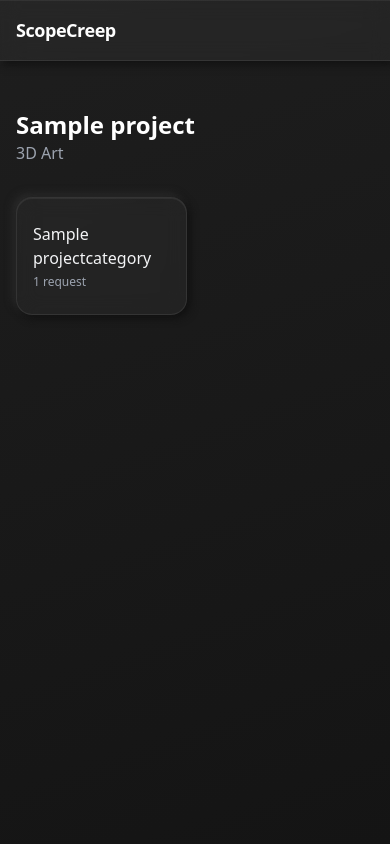
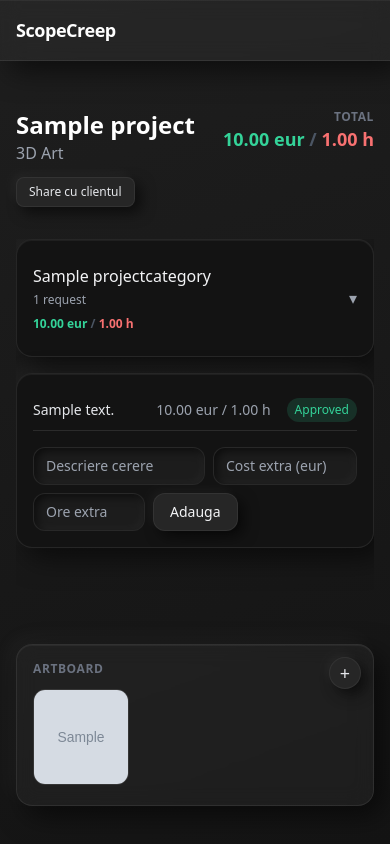
Before and after one commit to Aszariel1/ScopeCreep, a Django app: page /artist/00000000-0000-0000-0000-000000000001/ in a window 390 px wide. Run offline with Django 5.2, Linux system fonts and the light colour scheme; tables that the repository leaves empty hold one stand-in row (values such as "Sample post"); grey boxes marked "Sample" are stand-in pictures; some libraries are stand-ins or nearby versions.

Commit message:
Add draft image uploads, infinite category carousel, and softer neumorphic shadows
Replaces per-request image attachments with a standalone DraftImage
model feeding a project-wide artboard gallery, reworks the category
stack into an infinite coverflow-style carousel with collapsible
detail panels, and fixes clipped/harsh shadows on glass cards.

```diff
--- a/config/settings.py
+++ b/config/settings.py
@@ -118,4 +118,7 @@ USE_TZ = True
 STATIC_URL = 'static/'
 STATICFILES_DIRS = [BASE_DIR / 'static']
 
+MEDIA_URL = 'media/'
+MEDIA_ROOT = BASE_DIR / 'media'
+
 DEFAULT_AUTO_FIELD = 'django.db.models.BigAutoField'
--- a/config/urls.py
+++ b/config/urls.py
@@ -14,6 +14,8 @@ Including another URLconf
     1. Import the include() function: from django.urls import include, path
     2. Add a URL to urlpatterns:  path('blog/', include('blog.urls'))
 """
+from django.conf import settings
+from django.conf.urls.static import static
 from django.contrib import admin
 from django.urls import include, path
 
@@ -21,3 +23,6 @@ urlpatterns = [
     path('admin/', admin.site.urls),
     path('', include('projects.urls')),
 ]
+
+if settings.DEBUG:
+    urlpatterns += static(settings.MEDIA_URL, document_root=settings.MEDIA_ROOT)
--- a/projects/urls.py
+++ b/projects/urls.py
@@ -8,5 +8,7 @@ urlpatterns = [
     path('', views.project_create, name='project_create'),
     path('artist/<uuid:token_artist>/', views.artist_workspace, name='artist_workspace'),
     path('artist/<uuid:token_artist>/category/<int:category_id>/change-request/', views.add_change_request, name='add_change_request'),
+    path('artist/<uuid:token_artist>/change-request/<int:change_request_id>/status/', views.update_change_request_status, name='update_change_request_status'),
+    path('artist/<uuid:token_artist>/draft-image/', views.upload_draft_image, name='upload_draft_image'),
     path('client/<uuid:token_client>/', views.client_view, name='client_view'),
 ]
--- a/projects/views.py
+++ b/projects/views.py
@@ -1,7 +1,17 @@
+from django.db.models import Sum
 from django.shortcuts import get_object_or_404, redirect, render
 from django.urls import reverse
 
-from .models import ChangeRequest, Project, ProjectCategory
+from .models import ChangeRequest, DraftImage, Project, ProjectCategory
+
+
+def recalculate_project_totals(project):
+    totals = project.change_requests.filter(status=ChangeRequest.Status.APPROVED).aggregate(
+        price=Sum('extra_cost'), hours=Sum('extra_hours'),
+    )
+    project.price = totals['price'] or 0
+    project.hours = totals['hours'] or 0
+    project.save(update_fields=['price', 'hours'])
 
 
 def project_create(request):
@@ -21,10 +31,13 @@ def project_create(request):
 
 def artist_workspace(request, token_artist):
     project = get_object_or_404(
-        Project.objects.prefetch_related('categories__change_requests'),
+        Project.objects.prefetch_related('categories__change_requests', 'draft_images'),
         token_artist=token_artist,
     )
-    return render(request, 'projects/workspace.html', {'project': project})
+    return render(request, 'projects/workspace.html', {
+        'project': project,
+        'status_choices': ChangeRequest.Status.choices,
+    })
 
 
 def add_change_request(request, token_artist, category_id):
@@ -42,6 +55,31 @@ def add_change_request(request, token_artist, category_id):
     return redirect(f'{url}?open={category.id}')
 
 
+def upload_draft_image(request, token_artist):
+    project = get_object_or_404(Project, token_artist=token_artist)
+
+    image = request.FILES.get('image')
+    if image:
+        DraftImage.objects.create(project=project, image=image)
+
+    return redirect(reverse('projects:artist_workspace', kwargs={'token_artist': token_artist}))
+
+
+def update_change_request_status(request, token_artist, change_request_id):
+    change_request = get_object_or_404(
+        ChangeRequest, id=change_request_id, project__token_artist=token_artist,
+    )
+
+    new_status = request.POST.get('status')
+    if new_status in ChangeRequest.Status.values:
+        change_request.status = new_status
+        change_request.save(update_fields=['status'])
+        recalculate_project_totals(change_request.project)
+
+    url = reverse('projects:artist_workspace', kwargs={'token_artist': token_artist})
+    return redirect(f'{url}?open={change_request.project_cat_id}')
+
+
 def client_view(request, token_client):
     project = get_object_or_404(Project, token_client=token_client)
     return render(request, 'projects/client_view.html', {'project': project})
--- a/requirements.txt
+++ b/requirements.txt
@@ -1,4 +1,5 @@
 asgiref==3.11.1
 Django==6.0.7
+pillow==12.3.0
 sqlparse==0.5.5
 tzdata==2026.2
--- a/static/css/base.css
+++ b/static/css/base.css
@@ -1,8 +1,8 @@
 :root {
     --bg: #1c1c1c;
     --bg-light: #262626;
-    --shadow-dark: #101010;
-    --shadow-light: #2e2e2e;
+    --shadow-dark: rgba(0, 0, 0, 0.55);
+    --shadow-light: rgba(255, 255, 255, 0.04);
 }
 
 body {
@@ -14,32 +14,32 @@ body {
     backdrop-filter: blur(10px);
     -webkit-backdrop-filter: blur(10px);
     border: 1px solid rgba(255, 255, 255, 0.08);
-    box-shadow: 3px 3px 8px var(--shadow-dark), -3px -3px 8px var(--shadow-light), inset 0 1px 0 rgba(255, 255, 255, 0.06);
+    box-shadow: 10px 10px 28px var(--shadow-dark), -8px -8px 22px var(--shadow-light), inset 0 1px 0 rgba(255, 255, 255, 0.05);
 }
 
 .neu-btn {
     background: var(--bg-light);
-    box-shadow: 3px 3px 6px var(--shadow-dark), -3px -3px 6px var(--shadow-light);
+    box-shadow: 6px 6px 14px var(--shadow-dark), -5px -5px 12px var(--shadow-light);
     border: 1px solid rgba(255, 255, 255, 0.06);
     transition: box-shadow 0.15s ease, transform 0.15s ease;
 }
 
 .neu-btn:hover {
-    box-shadow: 2px 2px 4px var(--shadow-dark), -2px -2px 4px var(--shadow-light);
+    box-shadow: 4px 4px 10px var(--shadow-dark), -3px -3px 8px var(--shadow-light);
 }
 
 .neu-btn:active, .neu-btn.is-active {
-    box-shadow: inset 3px 3px 6px var(--shadow-dark), inset -3px -3px 6px var(--shadow-light);
+    box-shadow: inset 4px 4px 10px var(--shadow-dark), inset -4px -4px 10px var(--shadow-light);
     transform: translateY(1px);
 }
 
 .neu-input {
     background: var(--bg);
-    box-shadow: inset 2px 2px 5px var(--shadow-dark), inset -2px -2px 5px var(--shadow-light);
+    box-shadow: inset 3px 3px 8px var(--shadow-dark), inset -3px -3px 8px var(--shadow-light);
     border: 1px solid rgba(255, 255, 255, 0.05);
 }
 
 .neu-input:focus {
     outline: none;
-    box-shadow: inset 2px 2px 5px var(--shadow-dark), inset -2px -2px 5px var(--shadow-light), 0 0 0 2px rgba(255, 255, 255, 0.2);
+    box-shadow: inset 3px 3px 8px var(--shadow-dark), inset -3px -3px 8px var(--shadow-light), 0 0 0 2px rgba(255, 255, 255, 0.2);
 }
--- a/static/css/workspace.css
+++ b/static/css/workspace.css
@@ -1,4 +1,32 @@
-.category-card.is-selected { box-shadow: 0 0 0 2px rgba(255, 255, 255, 0.35), 3px 3px 8px var(--shadow-dark), -3px -3px 8px var(--shadow-light); }
+.stack-viewport {
+    perspective: 1400px;
+    touch-action: pan-y;
+    padding: 28px 20px;
+}
+
+.stack-card {
+    position: absolute;
+    top: 0;
+    left: 0;
+    right: 0;
+    will-change: transform, opacity;
+}
+
+.category-log { max-height: 18rem; overflow-y: auto; }
+.category-log.is-collapsed { display: none; }
+
+.category-chevron.is-collapsed { transform: rotate(-90deg); }
+
+.stack-card.is-active .category-card,
+.stack-card.is-active .category-log {
+    background: rgba(20, 20, 20, 0.94);
+    backdrop-filter: none;
+    -webkit-backdrop-filter: none;
+}
+
+.artboard-scroll, .category-log { scrollbar-width: none; -ms-overflow-style: none; }
+.artboard-scroll::-webkit-scrollbar, .category-log::-webkit-scrollbar { display: none; }
+
 .status-pending { background-color: rgba(251, 191, 36, 0.15); color: #fbbf24; }
 .status-approved { background-color: rgba(52, 211, 153, 0.15); color: #34d399; }
 .status-reject { background-color: rgba(248, 113, 113, 0.15); color: #f87171; }
--- a/static/js/workspace.js
+++ b/static/js/workspace.js
@@ -14,27 +14,195 @@
         history.replaceState(null, '', window.location.pathname);
     }
 
-    function openCategory(categoryId) {
-        document.querySelectorAll('.category-log').forEach(function (log) {
-            log.classList.add('hidden');
-        });
-        document.querySelectorAll('.category-card').forEach(function (c) {
-            c.classList.remove('is-selected');
-        });
-        var log = document.getElementById('log-' + categoryId);
-        var card = document.querySelector('.category-card[data-target="log-' + categoryId + '"]');
-        if (log) log.classList.remove('hidden');
-        if (card) card.classList.add('is-selected');
+    var stackWrap = document.getElementById('category-stack');
+    var stackCards = stackWrap ? Array.prototype.slice.call(stackWrap.querySelectorAll('.stack-card')) : [];
+    var count = stackCards.length;
+    var current = 0;
+    var dragProgress = 0;
+
+    if (openCategoryId) {
+        var idx = stackCards.findIndex(function (c) { return c.dataset.categoryId === openCategoryId; });
+        if (idx !== -1) current = idx;
+        history.replaceState(null, '', window.location.pathname);
     }
 
-    document.querySelectorAll('.category-card').forEach(function (card) {
-        card.addEventListener('click', function () {
-            openCategory(card.dataset.target.replace('log-', ''));
+    function shortestOffset(index) {
+        var diff = index - current;
+        if (count > 0) {
+            if (diff > count / 2) diff -= count;
+            if (diff < -count / 2) diff += count;
+        }
+        return diff - dragProgress;
+    }
+
+    function render(animated) {
+        stackCards.forEach(function (card, i) {
+            var offset = shortestOffset(i);
+            var clamped = Math.max(-2.5, Math.min(2.5, offset));
+            var width = stackWrap.offsetWidth;
+            var translateX = clamped * width * 0.52;
+            var scale = 1 - Math.min(Math.abs(clamped), 2) * 0.12;
+            var rotate = clamped * -14;
+            var opacity = Math.max(0, 1 - Math.abs(clamped) * 0.55);
+            var z = Math.round(100 - Math.abs(clamped) * 10);
+            var isActive = Math.abs(offset) < 0.5;
+
+            card.style.transition = animated ? 'transform 0.35s ease, opacity 0.35s ease' : 'none';
+            card.style.transform = 'translateX(' + translateX + 'px) scale(' + scale + ') rotateY(' + rotate + 'deg)';
+            card.style.opacity = isActive ? '1' : String(opacity);
+            card.style.zIndex = String(z);
+            card.style.pointerEvents = isActive ? 'auto' : 'none';
+            card.classList.toggle('is-active', isActive);
+        });
+    }
+
+    function toggleCollapse(cardButton) {
+        var log = cardButton.parentElement.querySelector('.category-log');
+        var chevron = cardButton.querySelector('.category-chevron');
+        if (!log) return;
+        log.classList.toggle('is-collapsed');
+        if (chevron) chevron.classList.toggle('is-collapsed');
+        measureHeight();
+    }
+
+    function measureHeight() {
+        if (!stackWrap) return;
+        var style = getComputedStyle(stackWrap);
+        var paddingY = parseFloat(style.paddingTop) + parseFloat(style.paddingBottom);
+        stackWrap.style.height = (stackCards[current].offsetHeight + paddingY) + 'px';
+    }
+
+    function wrap(index) {
+        return ((index % count) + count) % count;
+    }
+
+    if (stackWrap && count) {
+        render(false);
+        measureHeight();
+        window.addEventListener('resize', measureHeight);
+
+        var dragging = false;
+        var startX = 0;
+        var startY = 0;
+        var axisLocked = null;
+        var dragStartProgress = 0;
+
+        stackWrap.addEventListener('pointerdown', function (event) {
+            if (event.target.closest('input, select, textarea, a, button:not(.category-card)')) return;
+            dragging = true;
+            axisLocked = null;
+            startX = event.clientX;
+            startY = event.clientY;
+            dragStartProgress = dragProgress;
+        });
+
+        stackWrap.addEventListener('pointermove', function (event) {
+            if (!dragging) return;
+            var dx = event.clientX - startX;
+            var dy = event.clientY - startY;
+            if (axisLocked === null && (Math.abs(dx) > 6 || Math.abs(dy) > 6)) {
+                axisLocked = Math.abs(dx) > Math.abs(dy) ? 'x' : 'y';
+            }
+            if (axisLocked !== 'x') return;
+            dragProgress = dragStartProgress - dx / (stackWrap.offsetWidth * 0.52);
+            render(false);
+        });
+
+        function endDrag(event) {
+            if (!dragging) return;
+            dragging = false;
+
+            if (axisLocked === 'x') {
+                var steps = Math.round(dragProgress);
+                if (steps !== 0) current = wrap(current + steps);
+                dragProgress = 0;
+                render(true);
+                measureHeight();
+            } else if (axisLocked === null) {
+                dragProgress = 0;
+                var cardButton = event && event.target.closest('.category-card');
+                if (cardButton) toggleCollapse(cardButton);
+            } else {
+                dragProgress = 0;
+                render(true);
+            }
+        }
+
+        stackWrap.addEventListener('pointerup', endDrag);
+        stackWrap.addEventListener('pointerleave', function (event) {
+            if (dragging) endDrag(event);
+        });
+    }
+
+    document.querySelectorAll('.status-toggle').forEach(function (toggle) {
+        toggle.addEventListener('click', function (event) {
+            event.stopPropagation();
+            var form = toggle.parentElement.querySelector('.status-form');
+            document.querySelectorAll('.status-form').forEach(function (f) {
+                if (f !== form) f.classList.add('hidden');
+            });
+            form.classList.toggle('hidden');
         });
     });
 
-    if (openCategoryId) {
-        openCategory(openCategoryId);
-        history.replaceState(null, '', window.location.pathname);
+    document.addEventListener('click', function () {
+        document.querySelectorAll('.status-form').forEach(function (f) {
+            f.classList.add('hidden');
+        });
+    });
+
+    var shareToggle = document.getElementById('share-toggle');
+    var shareBox = document.getElementById('share-box');
+    var shareCopy = document.getElementById('share-copy');
+    var shareLink = document.getElementById('share-link');
+
+    if (shareToggle) {
+        shareToggle.addEventListener('click', function (event) {
+            event.stopPropagation();
+            shareBox.classList.toggle('hidden');
+        });
     }
+
+    if (shareCopy) {
+        shareCopy.addEventListener('click', function () {
+            shareLink.select();
+            navigator.clipboard.writeText(shareLink.value).then(function () {
+                var original = shareCopy.textContent;
+                shareCopy.textContent = 'Copiat!';
+                setTimeout(function () { shareCopy.textContent = original; }, 1500);
+            });
+        });
+    }
+
+    var lightbox = document.getElementById('lightbox');
+    var lightboxImg = document.getElementById('lightbox-img');
+    var lightboxClose = document.getElementById('lightbox-close');
+
+    function openLightbox(src) {
+        lightboxImg.src = src;
+        lightbox.classList.remove('hidden');
+        lightbox.classList.add('flex');
+    }
+
+    function closeLightbox() {
+        lightbox.classList.add('hidden');
+        lightbox.classList.remove('flex');
+        lightboxImg.src = '';
+    }
+
+    document.querySelectorAll('.artboard-thumb').forEach(function (thumb) {
+        thumb.addEventListener('click', function () {
+            openLightbox(thumb.dataset.full);
+        });
+    });
+
+    if (lightboxClose) lightboxClose.addEventListener('click', closeLightbox);
+    if (lightbox) {
+        lightbox.addEventListener('click', function (event) {
+            if (event.target === lightbox) closeLightbox();
+        });
+    }
+    document.addEventListener('keydown', function (event) {
+        if (event.key === 'Escape') closeLightbox();
+    });
 })();
--- a/templates/projects/workspace.html
+++ b/templates/projects/workspace.html
@@ -4,28 +4,52 @@
 <div id="workspace-root" class="max-w-5xl mx-auto mt-12 px-4"
      data-token="{{ project.token_artist }}" data-name="{{ project.name }}"
      data-new="{{ request.GET.new }}" data-open="{{ request.GET.open }}">
-    <div class="mb-8">
+    <div class="mb-8 flex items-start justify-between gap-4">
+        <div>
             <h1 class="text-2xl font-bold text-white">{{ project.name }}</h1>
             <p class="text-gray-400">{{ project.get_project_type_display }}</p>
+            <div class="mt-3">
+                <button type="button" id="share-toggle" class="neu-btn text-xs px-3 py-1.5 rounded-lg text-gray-200">Share cu clientul</button>
+                <div id="share-box" class="hidden mt-2 flex items-center gap-2">
+                    <input type="text" readonly id="share-link" value="{{ request.scheme }}://{{ request.get_host }}{% url 'projects:client_view' project.token_client %}" class="neu-input rounded-lg px-2 py-1 text-xs text-gray-300 w-64">
+                    <button type="button" id="share-copy" class="neu-btn text-xs px-2 py-1 rounded-lg text-gray-200">Copiaza</button>
+                </div>
+            </div>
+        </div>
+        <div class="text-right shrink-0">
+            <p class="text-xs font-bold text-gray-500 tracking-wider">TOTAL</p>
+            <p class="font-bold text-lg"><span class="text-emerald-400">{{ project.price }} eur</span> <span class="text-gray-600">/</span> <span class="text-red-400">{{ project.hours }} h</span></p>
+        </div>
     </div>
 
-    <div class="grid grid-cols-2 sm:grid-cols-4 gap-4 mb-8">
+    <div class="stack-viewport relative overflow-hidden mb-10" id="category-stack">
         {% for category in project.categories.all %}
-        <button class="category-card glass-card rounded-2xl px-4 py-6 text-left hover:-translate-y-0.5 transition" data-target="log-{{ category.id }}">
+            <div class="stack-card" data-category-id="{{ category.id }}" data-index="{{ forloop.counter0 }}">
+                <button type="button" class="category-card glass-card rounded-2xl px-4 py-6 text-left w-full mb-4 flex items-center justify-between">
+                    <span>
                         <span class="font-medium text-gray-100">{{ category.category_name }}</span>
                         <span class="block text-xs text-gray-400 mt-1">{{ category.change_requests.count }} request{{ category.change_requests.count|pluralize }}</span>
+                        <span class="block text-xs font-semibold mt-2"><span class="text-emerald-400">{{ category.approved_cost }} eur</span> <span class="text-gray-600">/</span> <span class="text-red-400">{{ category.approved_hours }} h</span></span>
+                    </span>
+                    <span class="category-chevron text-gray-400 transition-transform">&#9662;</span>
                 </button>
-        {% endfor %}
-    </div>
 
-    {% for category in project.categories.all %}
-    <div id="log-{{ category.id }}" class="category-log hidden glass-card rounded-2xl p-4 mb-4">
-        <h2 class="font-semibold mb-3 text-gray-100">{{ category.category_name }}</h2>
+                <div class="category-log glass-card rounded-2xl p-4">
                     {% for change_request in category.change_requests.all %}
                     <div class="flex items-center justify-between border-b border-white/10 last:border-0 py-2 text-sm gap-4">
                         <span class="flex-1 text-gray-200">{{ change_request.description }}</span>
                         <span class="text-gray-400 whitespace-nowrap">{{ change_request.extra_cost }} eur / {{ change_request.extra_hours }} h</span>
-            <span class="status-badge status-{{ change_request.status }} text-xs px-2 py-1 rounded-full font-medium whitespace-nowrap">{{ change_request.get_status_display }}</span>
+                        <div class="status-wrap relative whitespace-nowrap">
+                            <button type="button" class="status-toggle status-badge status-{{ change_request.status }} text-xs px-2 py-1 rounded-full font-medium">{{ change_request.get_status_display }}</button>
+                            <form method="post" action="{% url 'projects:update_change_request_status' project.token_artist change_request.id %}" class="status-form hidden absolute right-0 top-full mt-1 z-10">
+                                {% csrf_token %}
+                                <select name="status" class="neu-input rounded-lg px-2 py-1 text-xs text-gray-100" onchange="this.form.submit()">
+                                    {% for value, label in status_choices %}
+                                    <option value="{{ value }}" {% if value == change_request.status %}selected{% endif %}>{{ label }}</option>
+                                    {% endfor %}
+                                </select>
+                            </form>
+                        </div>
                     </div>
                     {% empty %}
                     <p class="text-gray-500 text-sm">No project yet.</p>
@@ -39,7 +63,36 @@
                         <button type="submit" class="neu-btn rounded-xl px-4 py-2 text-sm text-gray-100">Adauga</button>
                     </form>
                 </div>
+        </div>
         {% endfor %}
+    </div>
+
+    <div class="glass-card rounded-2xl p-4 relative">
+        <form method="post" action="{% url 'projects:upload_draft_image' project.token_artist %}" enctype="multipart/form-data" class="absolute top-3 right-3">
+            {% csrf_token %}
+            <label class="neu-btn w-8 h-8 rounded-full flex items-center justify-center text-gray-200 cursor-pointer text-lg leading-none" title="Adauga imagine">
+                +
+                <input type="file" name="image" accept="image/*" class="hidden" onchange="this.form.submit()">
+            </label>
+        </form>
+        <p class="text-xs font-bold text-gray-500 tracking-wider mb-3">ARTBOARD</p>
+        <div class="artboard-scroll flex gap-3 overflow-x-auto pb-1">
+            {% for draft in project.draft_images.all %}
+            <button type="button" class="artboard-thumb shrink-0 w-24 h-24 rounded-xl overflow-hidden border border-white/10" data-full="{{ draft.image.url }}">
+                <img src="{{ draft.image.url }}" alt="" class="w-full h-full object-cover">
+            </button>
+            {% empty %}
+            <div class="shrink-0 w-24 h-24 rounded-xl border border-dashed border-white/15 flex items-center justify-center text-gray-600">
+                <svg width="24" height="24" viewBox="0 0 24 24" fill="none" stroke="currentColor" stroke-width="1.5" stroke-linecap="round" stroke-linejoin="round"><rect x="3" y="3" width="18" height="18" rx="2"></rect><circle cx="8.5" cy="8.5" r="1.5"></circle><path d="M21 15l-5-5L5 21"></path></svg>
+            </div>
+            {% endfor %}
+        </div>
+    </div>
+</div>
+
+<div id="lightbox" class="hidden fixed inset-0 z-50 bg-black/80 backdrop-blur-sm items-center justify-center p-6">
+    <button type="button" id="lightbox-close" class="neu-btn absolute top-4 right-4 w-9 h-9 rounded-full text-gray-100">&times;</button>
+    <img id="lightbox-img" src="" alt="" class="max-w-full max-h-full rounded-xl">
 </div>
 {% endblock content %}
 
```
Also changed, not shown: projects/admin.py (+6 -1 lines), projects/models.py (+17 -0 lines), projects/migrations/0003_changerequest_draft_image.py (added), projects/migrations/0004_remove_changerequest_draft_image_draftimage.py (added), 1 other file. Lines whose indentation alone changed are shown as unchanged.
